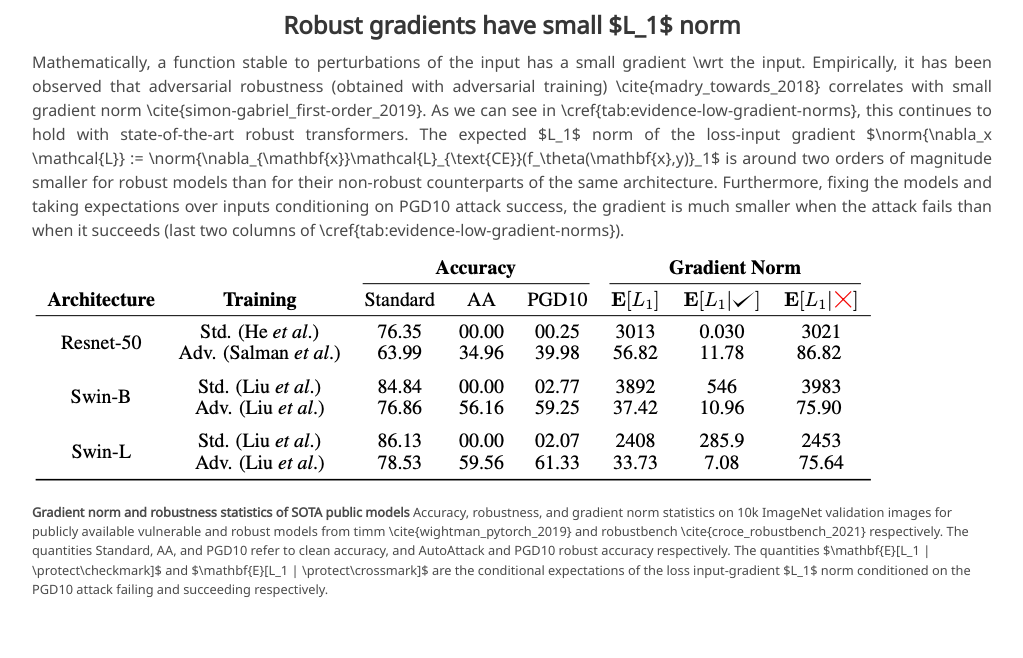
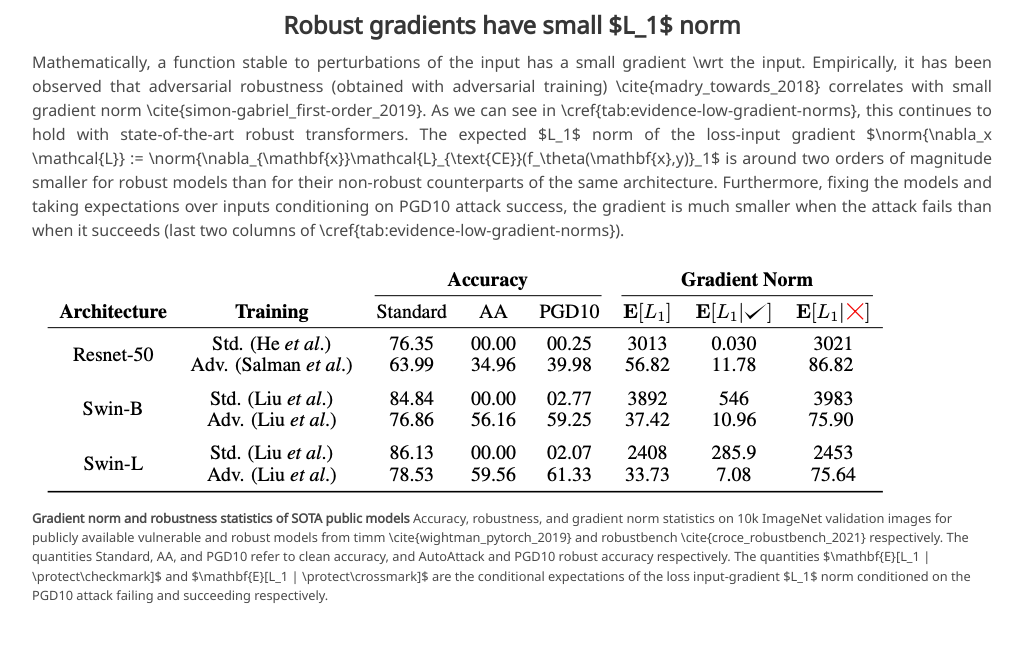
Before and after one commit to adriarm/adriarm.github.io, a Jekyll site: the page _pages/robustness_natural_gradients/index.html, which Jekyll copies as it is, in a window 1280 px wide. Shown: the part 1569-2227 px from the top of the page, without its empty margins (128-1151 px from the left). Built offline with Jekyll 4.4.1, drawn with Linux system fonts in a browser that asks for light colours; nearby versions of some CDN libraries; some web fonts are replaced; library files that are not in the unit come from our copies; a style sheet for code colours, icons or effects is not loaded; grey boxes are pictures that could not be loaded.

Commit message:
trying to center

```diff
--- a/_pages/robustness_natural_gradients/index.html
+++ b/_pages/robustness_natural_gradients/index.html
@@ -35,6 +35,8 @@
         href="https://cdn.jsdelivr.net/gh/jpswalsh/academicons@1/css/academicons.min.css">
   <link rel="stylesheet" href="./static/css/index.css">
   <link rel="icon" href="./static/images/favicon.svg">
+
+  <link rel="stylesheet" href="./static/css/images.css">
 
   <script src="https://ajax.googleapis.com/ajax/libs/jquery/3.5.1/jquery.min.js"></script>
   <script defer src="./static/js/fontawesome.all.min.js"></script>
@@ -165,7 +167,7 @@
   <div class="container is-max-desktop">
     <div class="hero-body">
       <a classa="pub_image">
-        <img src="./images/zzz_gradient_comparison.pdf">
+        <img src="./images/zzz_gradient_comparison.pdf" class="pub_image"/>
       </a>
       <br>
       <div class="content has-text-justified">
@@ -202,7 +204,7 @@
     </div>
    <figure>
     <!-- <iframe src="./static/figures/dataset.png" width="600" height="500"></iframe> -->
-    <img src="./images/table1.png" class="columns is-centered"/>
+    <img src="./images/table1.png" class="pub_image"/>
       <figcaption style="font-size: 0.8em;">
         <b>Gradient norm and robustness statistics of SOTA public models</b>
         Accuracy, robustness, and gradient norm statistics on 10k ImageNet validation images for publicly available vulnerable and robust models
@@ -234,14 +236,14 @@
     </div>
    <figure>
     <!-- <iframe src="./static/figures/dataset.png" width="600" height="500"></iframe> -->
-    <img src="./images/eq2.png" class="columns is-centered"/>
+    <img src="./images/eq2.png" class="pub_image"/>
       <figcaption style="font-size: 0.8em;">
         <b>Gradient Norm Regularization objective</b>
         as presented in equation 4 of \cite{simon-gabriel_first-order_2019} and optimized in \cite{ross_improving_2017}. $\mathcal{L}_{\text{CE}}$ is the cross-entropy loss,
         $\epsilon=4$ is the adversarial strength, $\sigma=0.225$ is the standard deviation used for normalization on ImageNet, and $\lambda_{\text{CE}},
         \lambda_{\text{GN}}$ are weighing hyper-parameters set $0.8$ and $1.2$ respectively.
       </figcaption>
-    <img src="./images/table2.png" class="columns is-centered"/>
+    <img src="./images/table2.png" class="pub_image"/>
       <figcaption style="font-size: 0.8em;">
         <b>Performance comparison on AutoAttack (standard)</b>
         Robustness of a Swin Transformer trained with gradient norm regularization compared to natural training
@@ -249,7 +251,7 @@
         checkpoint using the recipe of \cite{liu_comprehensive_2023}.
       </figcaption>
     </figure>
-    <img src="./images/zzz_pgd100_epsilon.pdf" class="columns is-centered"/>
+    <img src="./images/zzz_pgd100_epsilon.pdf" class="pub_image"/>
       <figcaption style="font-size: 0.8em;">
         <b>Robust accuracy vs epsilon for the PGD100 attack on ImageNet or Swin Transformer trained on Gradient Norm Regularization and state-of-the-art Adversarial Training.</b>
          Gradient Norm Regularization achieves slightly better accuracy on clean images ($\epsilon = 0$) and good robust performance ($\epsilon > 0$), despite seeing only natural examples and having 60\% of the computational cost of Adversarial Training with PGD-3.
--- /dev/null
+++ b/_pages/robustness_natural_gradients/static/css/images.css
@@ -0,0 +1,7 @@
+<style type="text/css">
+.centerImage
+{
+  text-align:center;
+  display:block;
+}
+</style>
```
